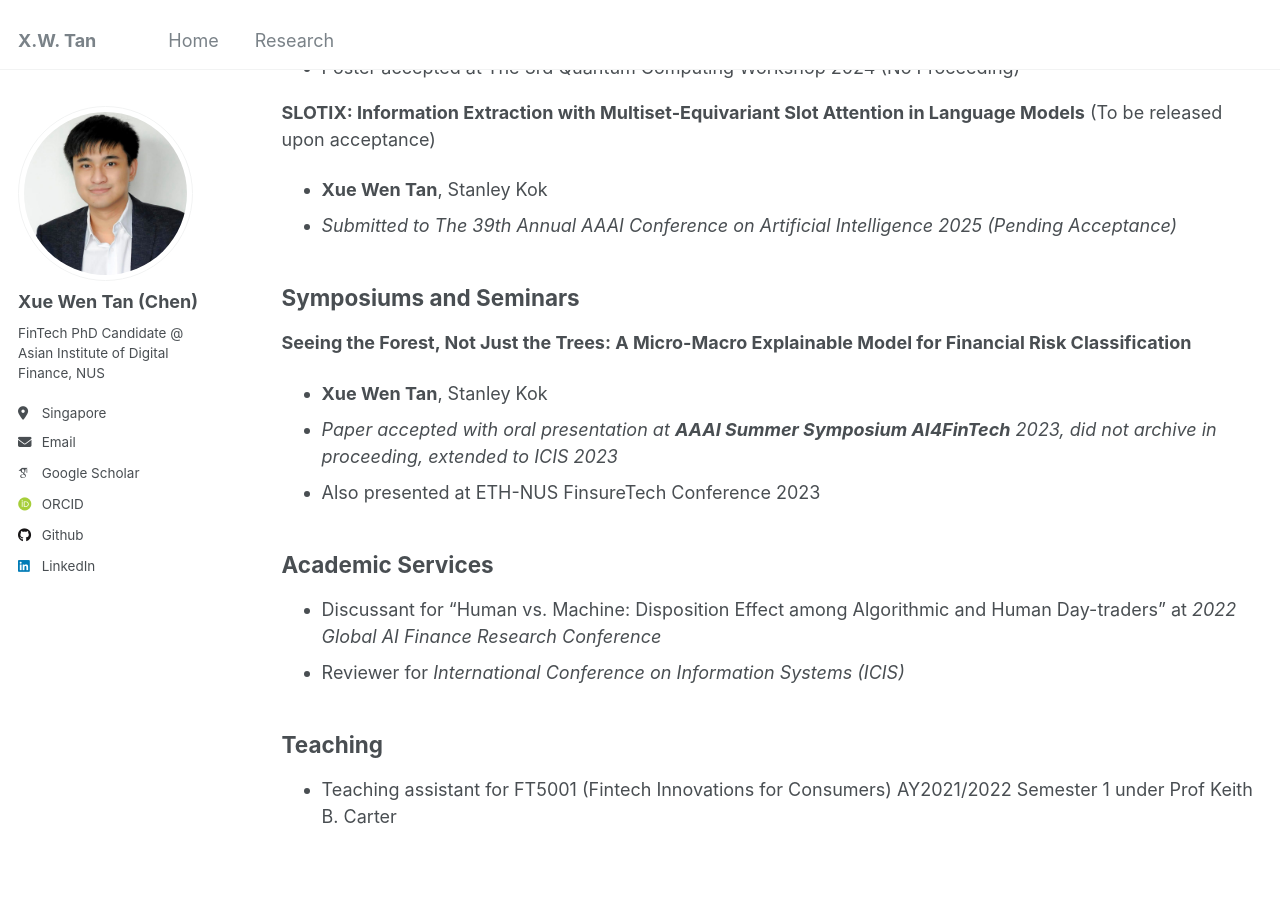
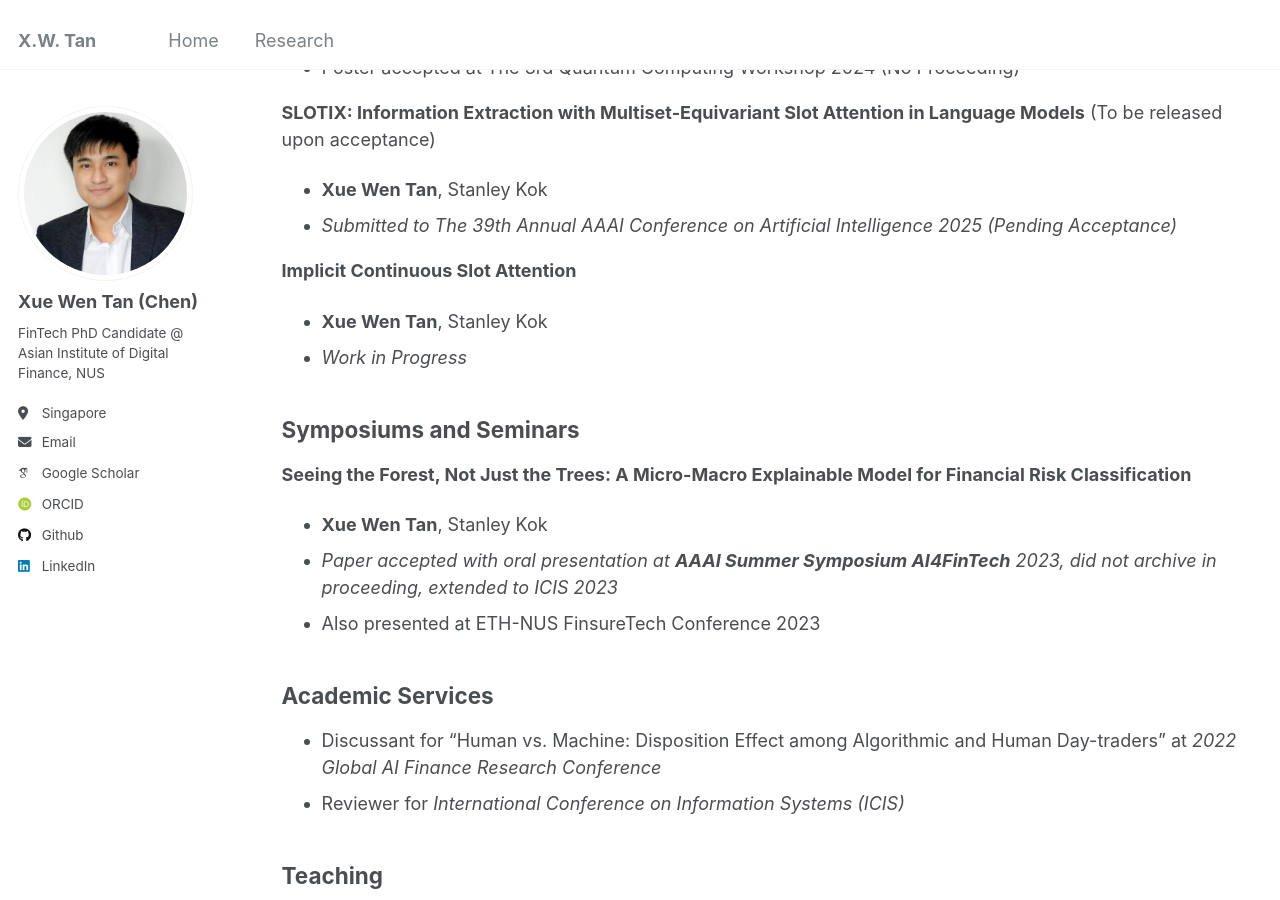
Before and after one commit to Chen-XueWen/Chen-XueWen.github.io, a Jekyll site: the page built from _pages/publications.md, in a window 1280 px wide and 900 px high, scrolled down 595 px. Built offline with Jekyll 4.4.1, drawn with Linux system fonts in a browser that asks for light colours; some web fonts are replaced.

Commit message:
Update publications.md

```diff
--- a/_pages/publications.md
+++ b/_pages/publications.md
@@ -21,6 +21,10 @@ My current research mainly focus on Natural Language Processing, specifically on
   - **Xue Wen Tan**, Stanley Kok
   - *Submitted to The 39th Annual AAAI Conference on Artificial Intelligence 2025 (Pending Acceptance)*
 
+**Implicit Continuous Slot Attention**
+  - **Xue Wen Tan**, Stanley Kok
+  - *Work in Progress*
+
 ## Symposiums and Seminars
 **Seeing the Forest, Not Just the Trees: A Micro-Macro Explainable Model for Financial Risk Classification**
   - **Xue Wen Tan**, Stanley Kok
```
